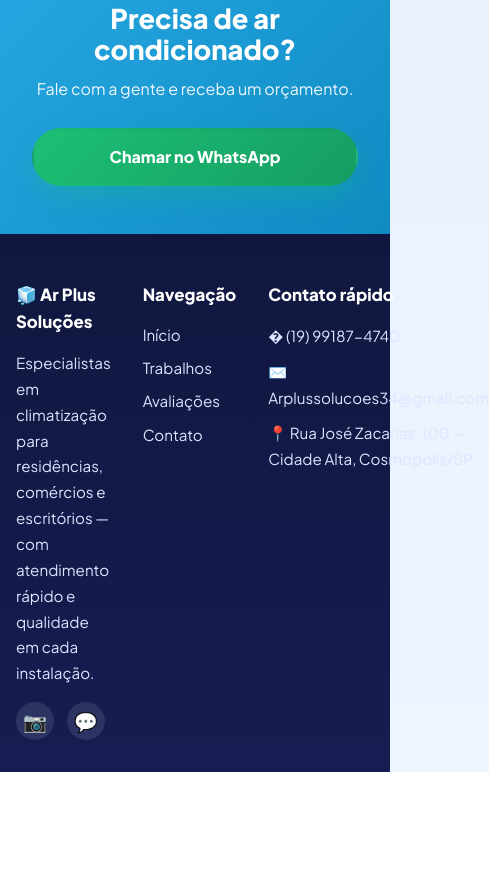
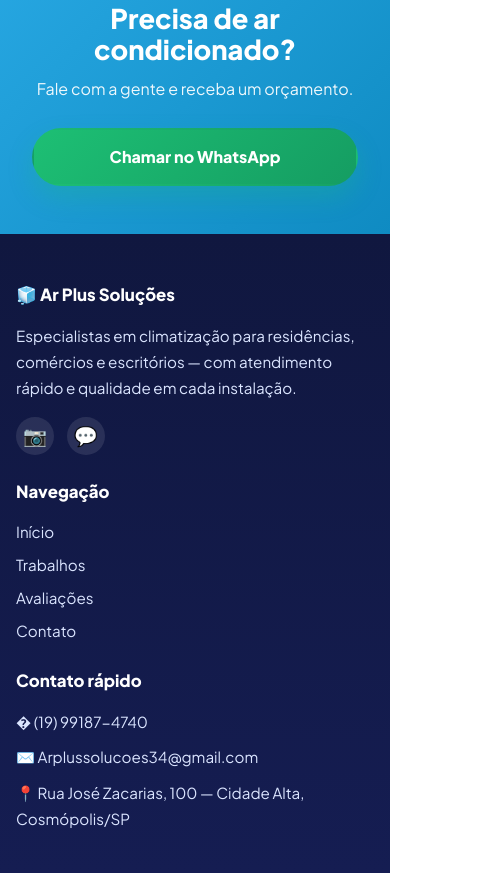
Before and after one commit to Ar-plus-solucoes/Ar-plus_solu-es, a plain HTML site: page index.html in a window 390 px wide. Shown: the part 5030-5903 px from the top of the page, 489 px wide, since content can reach past the window. Before the commit the page ends 5802 px from the top, so only its background shows below. Drawn offline with Linux system fonts and the light colour scheme.

Commit message:
atualização 2.3

```diff
--- a/style/ar_plus.css
+++ b/style/ar_plus.css
@@ -788,6 +788,10 @@ textarea {
   align-items: start;
 }
 
+.rodape-conteudo > div {
+  min-width: 0;
+}
+
 .rodape h4 {
   color: #fff;
   font-size: 1.05rem;
@@ -805,6 +809,7 @@ textarea {
 .rodape p {
   margin-bottom: 0.6rem;
   line-height: 1.7;
+  overflow-wrap: anywhere;
 }
 
 .rodape ul {
@@ -898,6 +903,11 @@ textarea {
     grid-template-columns: 1fr;
   }
 
+  .rodape-conteudo {
+    grid-template-columns: 1fr;
+    gap: 1.5rem;
+  }
+
   .clientes-lista li {
     grid-template-columns: 1fr;
   }
```
